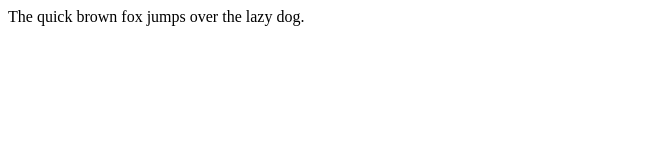
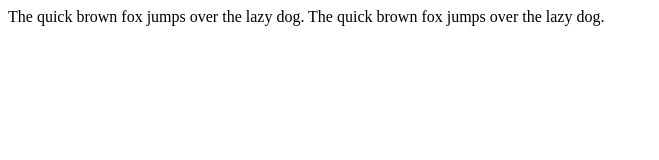
Before and after one commit to Ismail-MIah/http-practice, a plain HTML site: page about.html in a window 1280 px wide. Shown: the whole page, without its empty margins (0-659 px from the left). Drawn offline with Linux system fonts and the light colour scheme.

Commit message:
added second line text

```diff
--- a/about.html
+++ b/about.html
@@ -7,6 +7,7 @@
     <title>Document</title>
   </head>
   <body>
-    The quick brown fox jumps over the lazy dog.
+    The quick brown fox jumps over the lazy dog. The quick brown fox jumps over
+    the lazy dog.
   </body>
 </html>
```
Also changed, not shown: index.html (+2 -1 lines).
